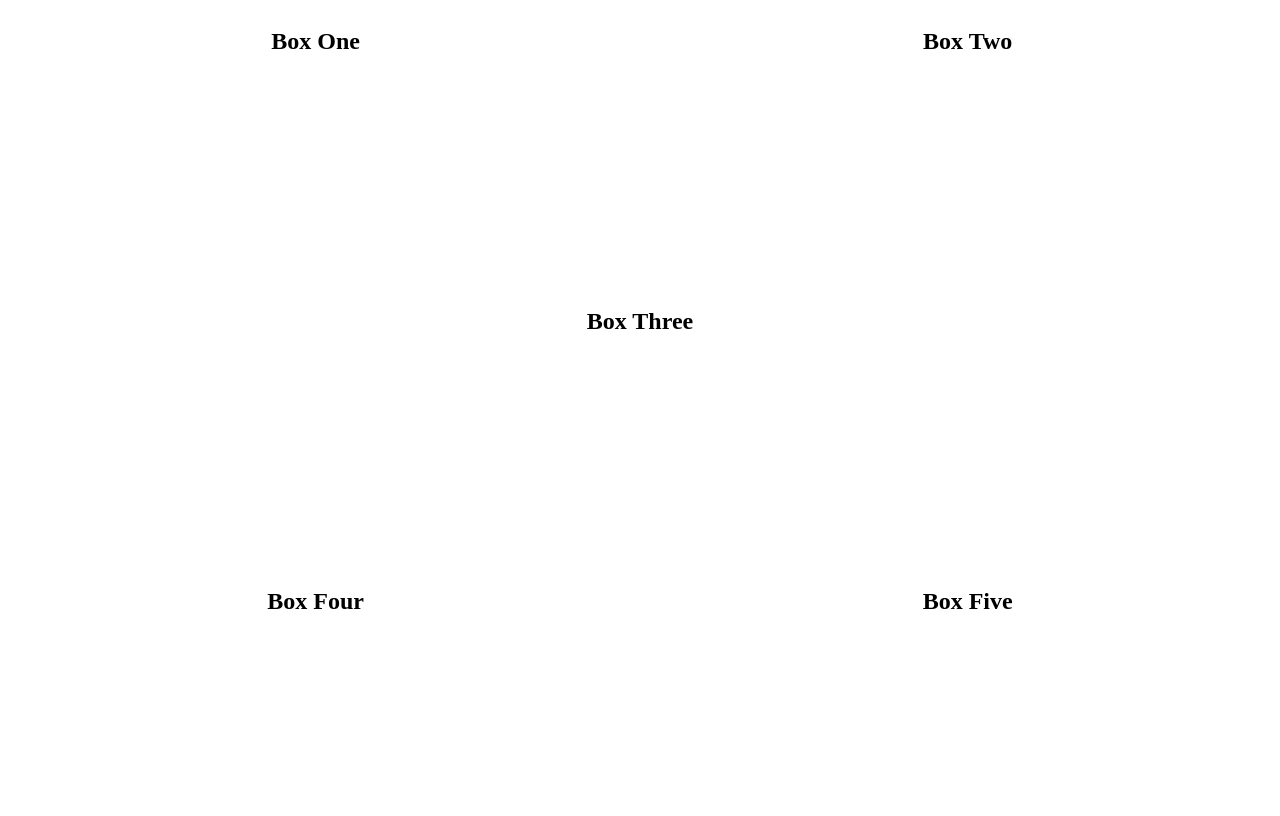
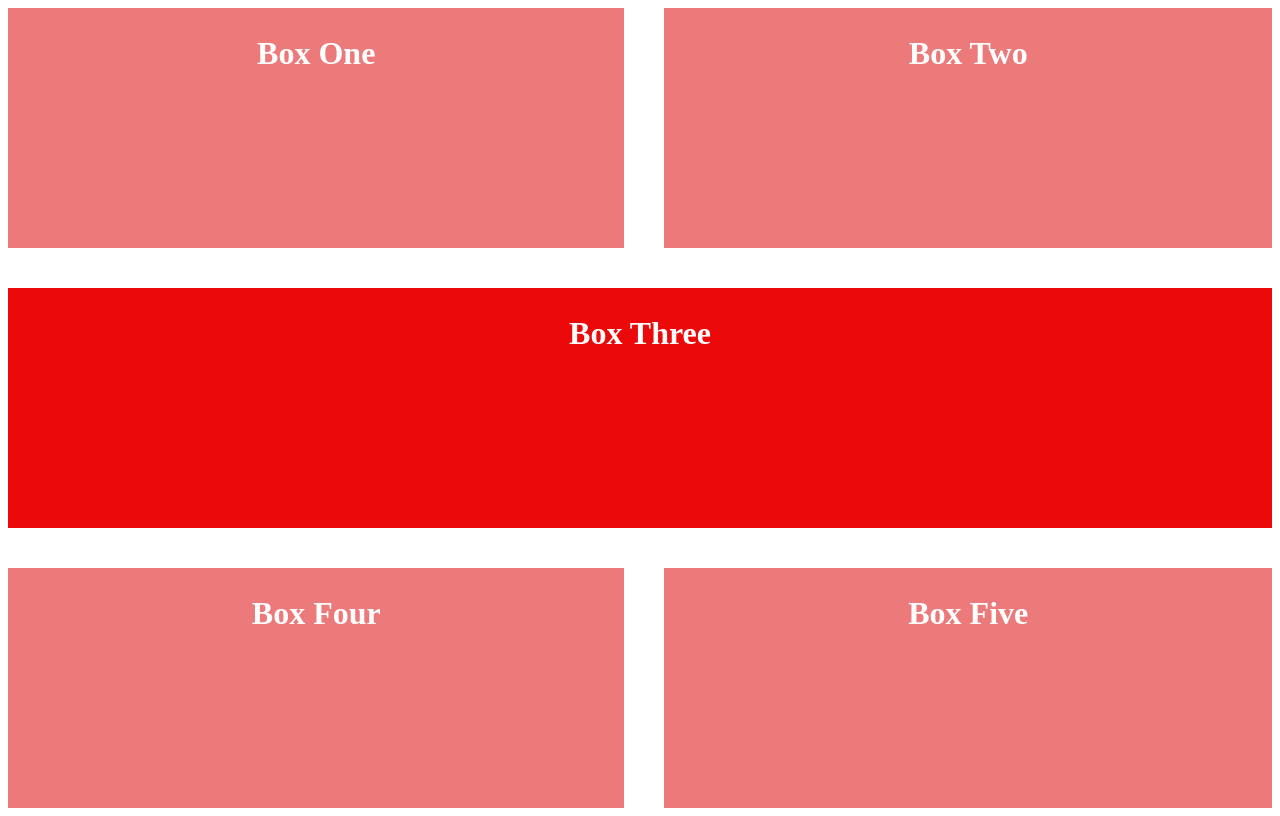
Before and after one commit to MarkKTM/grid-flex-layouts, a plain HTML site: page index.html in a window 1280 px wide. Drawn offline with Linux system fonts and the light colour scheme.

Commit message:
Fix some css errors

```diff
--- a/scss/main.scss
+++ b/scss/main.scss
@@ -1,8 +1,33 @@
-.box1 { grid-area: box1; }
-.box2 { grid-area: box2; }
-.box3 { grid-area: box3; }
-.box4 { grid-area: box4; }
-.box5 { grid-area: box5; }
+.box1 {
+    grid-area: box1;
+    grid-row: 1;
+    grid-column: 1;
+    background-color: rgb(236, 122, 122);
+}
+.box2 {
+    grid-area: box2;
+    grid-row: 1;
+    grid-column: 2;
+    background-color: rgb(236, 122, 122);
+}
+.box3 {
+    grid-area: box3;
+    grid-row: 2;
+    grid-column: 1 / span 2;
+    background-color: rgb(235, 9, 9);
+}
+.box4 {
+    grid-area: box4;
+    grid-row: 3;
+    grid-column: 1;
+    background-color: rgb(236, 122, 122);
+}
+.box5 {
+    grid-area: box5;
+    grid-row: 3;
+    grid-column: 2;
+    background-color: rgb(236, 122, 122);
+}
 
 .main-contain {
     height: 100vh;
@@ -14,7 +39,12 @@
     "box4 box5";
 
     div {
+        color: #fff;
         text-align: center;
+
+        h2 {
+            font-size: 2rem;
+        }
 
     }
 }
```
Also changed, not shown: css/main.css, 1 other file.
